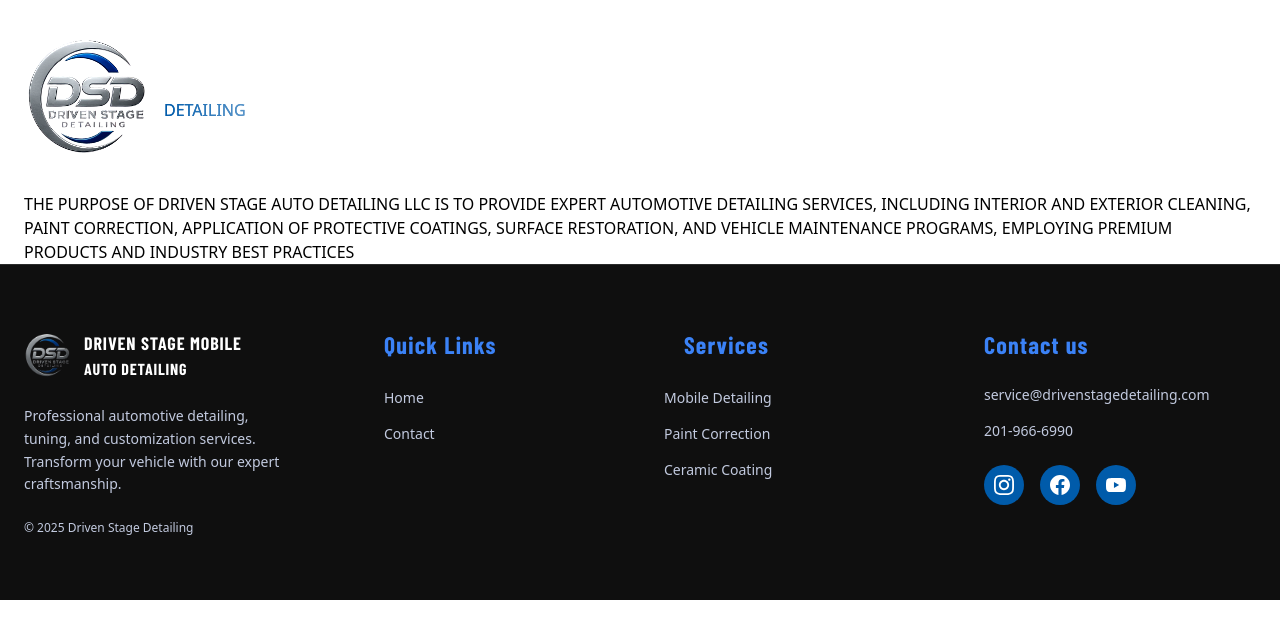
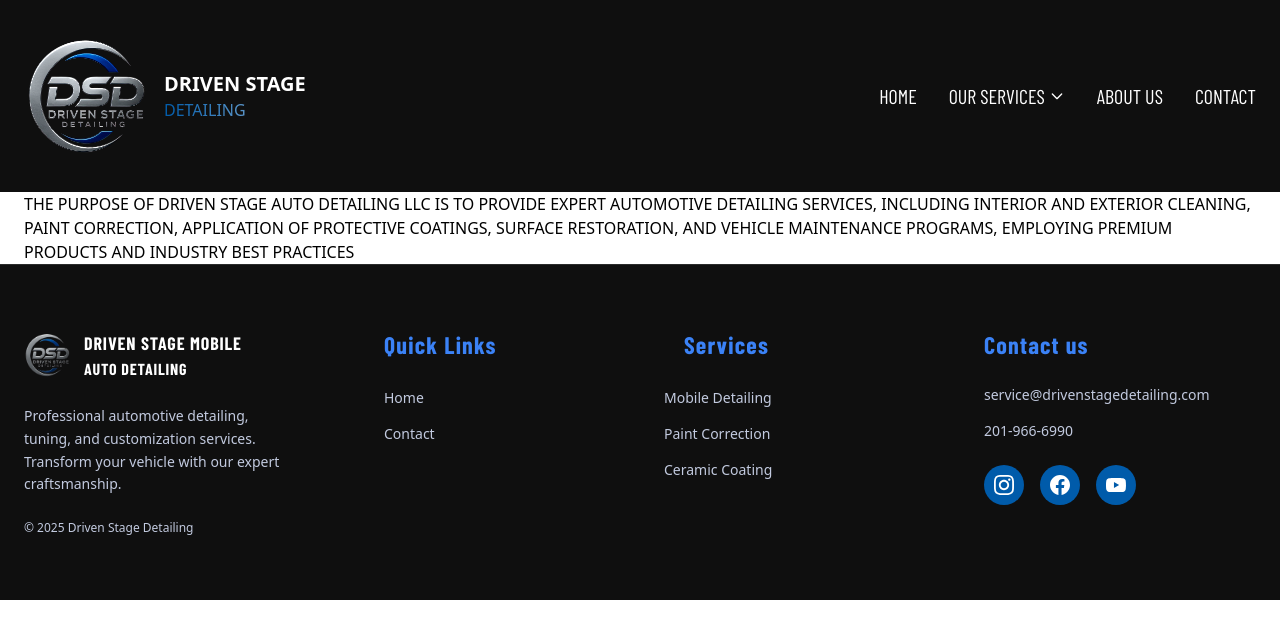
Before and after one commit to drivenstagedetailing25-web/driven-stage-detailing-website, an Astro site: page /about in a window 1280 px wide. Built offline with nearby package versions, Linux system fonts and the light colour scheme; Astro itself is replaced by a stand-in of ours; what @midudev/tailwind-animations would draw is missing.

Commit message:
feat: Implement dynamic header background based on home route

```diff
--- a/src/components/preact/Header.tsx
+++ b/src/components/preact/Header.tsx
@@ -3,6 +3,7 @@
 export default function Header() {
   const [isServicesOpen, setIsServicesOpen] = useState(false)
   const [isMobileMenuOpen, setIsMobileMenuOpen] = useState(false)
+  const [isHome, setIsHome] = useState(true)
   const servicesRef = useRef<HTMLButtonElement>(null)
 
   const services = [
@@ -15,6 +16,8 @@
   const toggleMobileMenu = () => setIsMobileMenuOpen(!isMobileMenuOpen)
 
   useEffect(() => {
+    setIsHome(window.location.pathname === '/')
+
     const handleResize = () => {
       if (window.innerWidth >= 1024) {
         setIsMobileMenuOpen(false)
@@ -26,7 +29,8 @@
   }, [])
 
   return (
-    <header class='absolute top-0 right-0 left-0 z-50 container mx-auto flex h-[16dvh] items-center justify-between bg-transparent px-6 py-4 lg:h-[20dvh] xl:h-[24dvh]'>
+    <header class={`absolute top-0 right-0 left-0 z-50 h-[16dvh] lg:h-[20dvh] xl:h-[24dvh] ${isHome ? 'bg-transparent' : 'bg-dark'}`}>
+      <div class='container mx-auto flex items-center justify-between px-6 py-4 h-full'>
       {/* Logo and Brand */}
       <div class='relative flex w-full items-center justify-between lg:w-auto'>
         <a
@@ -215,6 +219,7 @@
           <span class='bg-accent absolute -bottom-1 left-0 h-[3px] w-0 transition-all duration-200 group-hover:w-full'></span>
         </a>
       </nav>
+      </div>
     </header>
   )
 }
```
